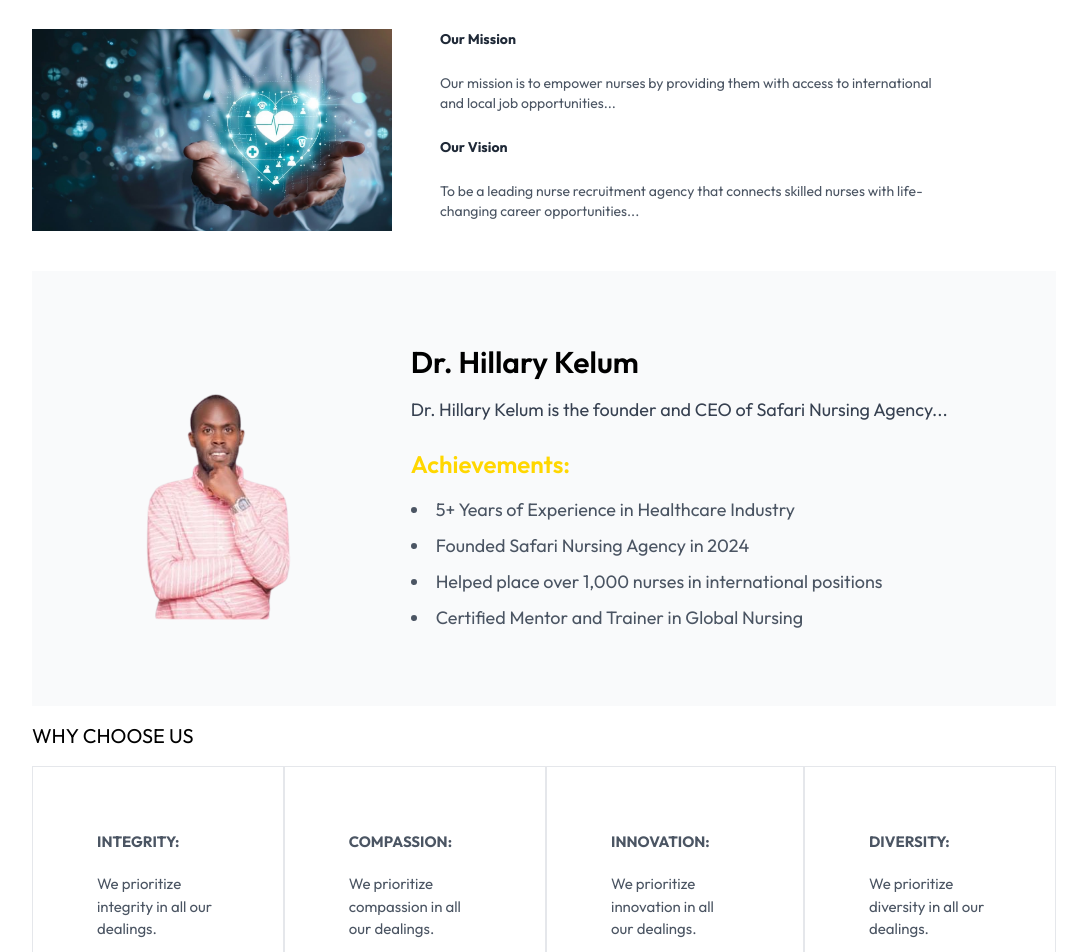
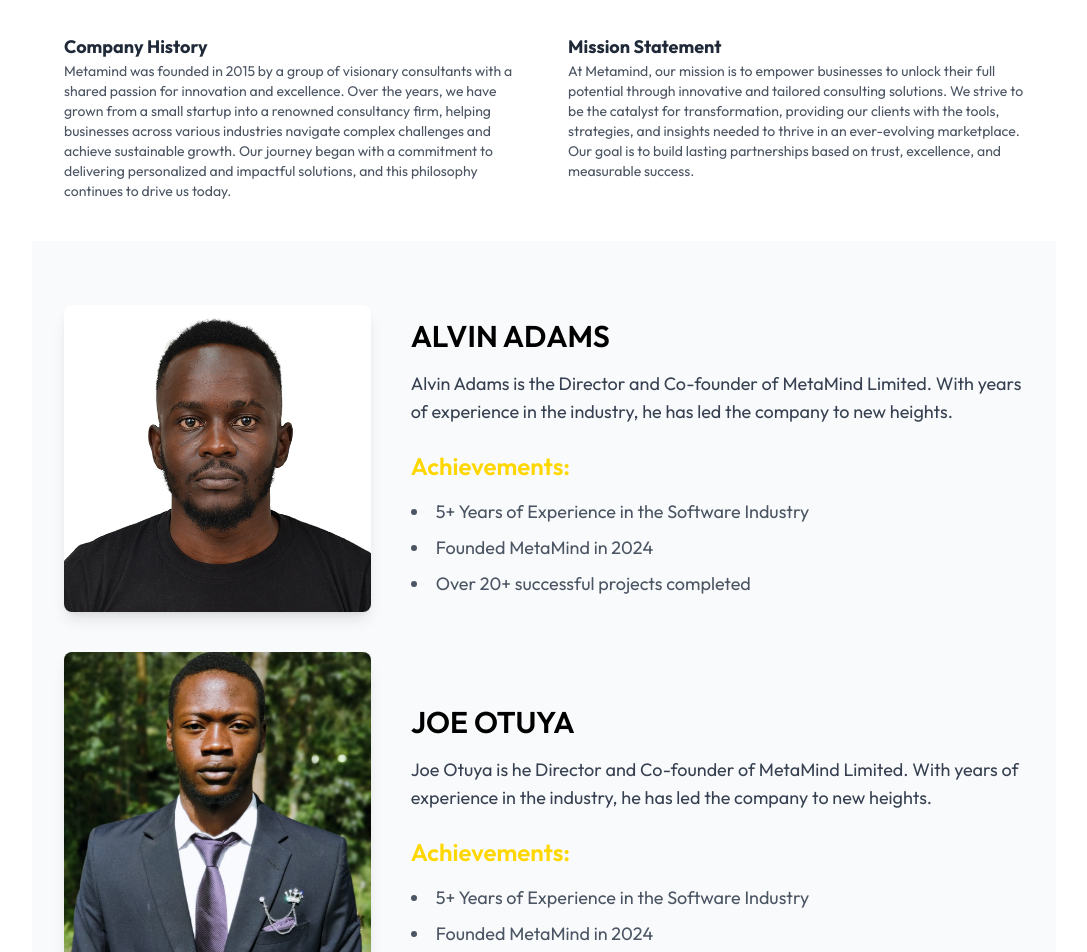
Before and after one commit to Aftermath001/MetaMind-Limited, a React (Vite) app in the folder my-app/: page /about in a window 1280 px wide. Shown: the part 200-1152 px from the top of the page, without its empty margins (96-1183 px from the left). Built offline with nearby package versions, Linux system fonts and the light colour scheme.

Commit message:
About Page

```diff
--- a/my-app/src/assets/assets_frontend/assets.js
+++ b/my-app/src/assets/assets_frontend/assets.js
@@ -16,7 +16,8 @@
 import upload_icon from "./upload_icon.png";
 import stripe_logo from "./stripe_logo.png";
 import razorpay_logo from "./razorpay_logo.png";
-import maindoc from "./kelum-removebg-preview.png";
+import director1 from "./DSC_5266 copy.jpg";
+import director2 from "./joe.jpeg";
 import doc1 from "./doc1.png";
 import doc2 from "./doc2.png";
 import doc3 from "./doc3.png";
@@ -57,7 +58,8 @@
   upload_icon,
   stripe_logo,
   razorpay_logo,
-  maindoc,
+  director1,
+  director2,
 };
 
 export const specialityData = [
--- a/my-app/src/components/KeyPersonel.jsx
+++ b/my-app/src/components/KeyPersonel.jsx
@@ -4,23 +4,34 @@
 
 const KeyPersonel = () => {
   const ceo = {
-    name: "Dr. Hillary Kelum",
-    description: `Dr. Hillary Kelum is the founder and CEO of Safari Nursing Agency...`,
+    name: "ALVIN ADAMS",
+    description: `Alvin Adams is the Director and Co-founder of MetaMind Limited.
+            With years of experience in the industry, he has led the company to new heights. `,
     achievements: [
-      "5+ Years of Experience in Healthcare Industry",
-      "Founded Safari Nursing Agency in 2024",
-      "Helped place over 1,000 nurses in international positions",
-      "Certified Mentor and Trainer in Global Nursing",
+      "5+ Years of Experience in the Software Industry",
+      "Founded MetaMind in 2024",
+      "Over 20+ successful projects completed",
+    ],
+  };
+
+  const ceo2 = {
+    name: "JOE OTUYA",
+    description: `Joe Otuya is he Director and Co-founder of MetaMind Limited.
+            With years of experience in the industry, he has led the company to new heights.  `,
+    achievements: [
+      "5+ Years of Experience in the Software Industry",
+      "Founded MetaMind in 2024",
+      "Over 20+ successful projects completed",
     ],
   };
 
   return (
-    <motion.div className="bg-gray-50 py-16 px-8">
-      <div className="max-w-7xl mx-auto">
+    <motion.div className="bg-gray-50 py-16">
+      <div className="max-w-7xl mx-auto px-4 sm:px-6 lg:px-8">
         <motion.div className="flex flex-col lg:flex-row items-center lg:space-x-10" initial={{ opacity: 0 }} animate={{ opacity: 1 }}>
           {/* CEO Image */}
           <motion.div className="w-full lg:w-1/3 mb-8 lg:mb-0" whileHover={{ scale: 1.05 }}>
-            <img className="w-full md:max-w-[360px]" src={assets.maindoc} alt="profile_pic" />
+            <img className="w-full md:max-w-[360px] rounded-lg shadow-lg" src={assets.director1} alt="Dr. Hillary Kelum" />
           </motion.div>
 
           {/* CEO Description */}
@@ -45,6 +56,36 @@
           </motion.div>
         </motion.div>
       </div>
+
+      <div className="max-w-7xl mx-auto px-4 sm:px-6 lg:px-8 mt-10">
+        <motion.div className="flex flex-col lg:flex-row items-center lg:space-x-10" initial={{ opacity: 0 }} animate={{ opacity: 1 }}>
+          {/* CEO Image */}
+          <motion.div className="w-full lg:w-1/3 mb-8 lg:mb-0" whileHover={{ scale: 1.05 }}>
+            <img className="w-full md:max-w-[360px] rounded-lg shadow-lg" src={assets.director2} alt="Dr. Hillary Kelum" />
+          </motion.div>
+
+          {/* CEO Description */}
+          <motion.div className="w-full lg:w-2/3">
+            <motion.h2 className="text-3xl font-semibold text-primary mb-4">
+              {ceo2.name}
+            </motion.h2>
+            <motion.p className="text-lg text-gray-700 mb-6">
+              {ceo2.description}
+            </motion.p>
+
+            <h3 className="text-2xl font-semibold text-secondary mb-4">
+              Achievements:
+            </h3>
+            <ul className="list-disc list-inside text-lg text-gray-600 space-y-2">
+              {ceo2.achievements.map((achievement, index) => (
+                <motion.li key={index} initial={{ x: -50 }} animate={{ x: 0, transition: { delay: 0.2 * index } }}>
+                  {achievement}
+                </motion.li>
+              ))}
+            </ul>
+          </motion.div>
+        </motion.div>
+      </div>
     </motion.div>
   );
 };
--- a/my-app/src/pages/About.jsx
+++ b/my-app/src/pages/About.jsx
@@ -15,50 +15,81 @@
   };
 
   return (
-    <motion.div initial="hidden" animate="visible" variants={containerVariants}>
-      <motion.div className="text-center text-2xl pt-10 text-gray-500" variants={itemVariants}>
+    <motion.div
+      initial="hidden"
+      animate="visible"
+      variants={containerVariants}
+      className="bg-tertiary"
+    >
+      <motion.div
+        className="text-center text-3xl pt-10 text-primary"
+        variants={itemVariants}
+      >
         <p>
           ABOUT <span className="text-gray-700 font-medium">US</span>
         </p>
       </motion.div>
 
-      <motion.div className="my-10 flex flex-col md:flex-row gap-12" variants={itemVariants}>
-        <motion.img
-          className="w-full md:max-w-[360px]"
-          src={assets.about_image}
-          alt="about_image"
-          whileHover={{ scale: 1.05 }}
-        />
-        <motion.div className="flex flex-col gap-6 md:w-2/4 text-sm text-gray-600">
-          <motion.b className="text-gray-800">Our Mission</motion.b>
+      <motion.div
+        className="my-10 flex flex-col md:flex-row gap-12 max-w-7xl mx-auto px-4 sm:px-6 lg:px-8"
+        variants={itemVariants}
+      >
+        <motion.div className="flex flex-col md:flex-row gap-6 md:gap-12 text-sm text-gray-600">
+          <motion.div className="md:w-1/2">
+            <motion.b className="text-gray-800 text-lg">
+              Company History
+            </motion.b>
             <motion.p>
-            Our mission is to empower nurses by providing them with access to international and local job opportunities...
+              Metamind was founded in 2015 by a group of visionary consultants
+              with a shared passion for innovation and excellence. Over the
+              years, we have grown from a small startup into a renowned
+              consultancy firm, helping businesses across various industries
+              navigate complex challenges and achieve sustainable growth. Our
+              journey began with a commitment to delivering personalized and
+              impactful solutions, and this philosophy continues to drive us
+              today.
             </motion.p>
+          </motion.div>
 
-          <motion.b className="text-gray-800">Our Vision</motion.b>
+          <motion.div className="md:w-1/2">
+            <motion.b className="text-gray-800 text-lg">
+              Mission Statement
+            </motion.b>
             <motion.p>
-            To be a leading nurse recruitment agency that connects skilled nurses with life-changing career opportunities...
+              At Metamind, our mission is to empower businesses to unlock their
+              full potential through innovative and tailored consulting
+              solutions. We strive to be the catalyst for transformation,
+              providing our clients with the tools, strategies, and insights
+              needed to thrive in an ever-evolving marketplace. Our goal is to
+              build lasting partnerships based on trust, excellence, and
+              measurable success.
             </motion.p>
+          </motion.div>
         </motion.div>
       </motion.div>
 
       <KeyPersonel />
 
-      <motion.div className="text-xl my-4" variants={itemVariants}>
-        <p>WHY CHOOSE US</p>
+      <motion.div className="text-xl my-8 text-center" variants={itemVariants}>
+        <p className="font-bold text-primary">WHY CHOOSE US</p>
       </motion.div>
 
-      <motion.div className="flex flex-col md:flex-row mb-20" variants={containerVariants}>
-        {["INTEGRITY", "COMPASSION", "INNOVATION", "DIVERSITY"].map((value, index) => (
+      <motion.div
+        className="grid grid-cols-1 md:grid-cols-2 gap-6 mb-20 max-w-7xl mx-auto"
+        variants={containerVariants}
+      >
+        {["INNOVATIVE SOLUTIONS", "TAILORED APPROACH", "EXPERT TEAM", "RESULT-DRIVEN"].map(
+          (value, index) => (
             <motion.div
               key={index}
-            className="border px-10 md:px-16 py-8 sm:py-16 flex flex-col gap-5 text-[15px] hover:bg-primary hover:text-white transition-all duration-300 text-gray-600 cursor-pointer"
+              className="border border-gray-300 rounded-lg px-10 py-8 flex flex-col gap-5 text-center text-[15px] hover:bg-primary hover:text-white transition-all duration-300 text-gray-600 cursor-pointer"
               variants={itemVariants}
             >
-            <b>{value}:</b>
+              <b className="text-lg">{value}:</b>
               <p>{`We prioritize ${value.toLowerCase()} in all our dealings.`}</p>
             </motion.div>
-        ))}
+          )
+        )}
       </motion.div>
     </motion.div>
   );
```
Also changed, not shown: my-app/src/assets/assets_frontend/DSC_5266 copy.jpg (added), my-app/src/assets/assets_frontend/joe.jpeg (added). Lines whose indentation alone changed are shown as unchanged.
